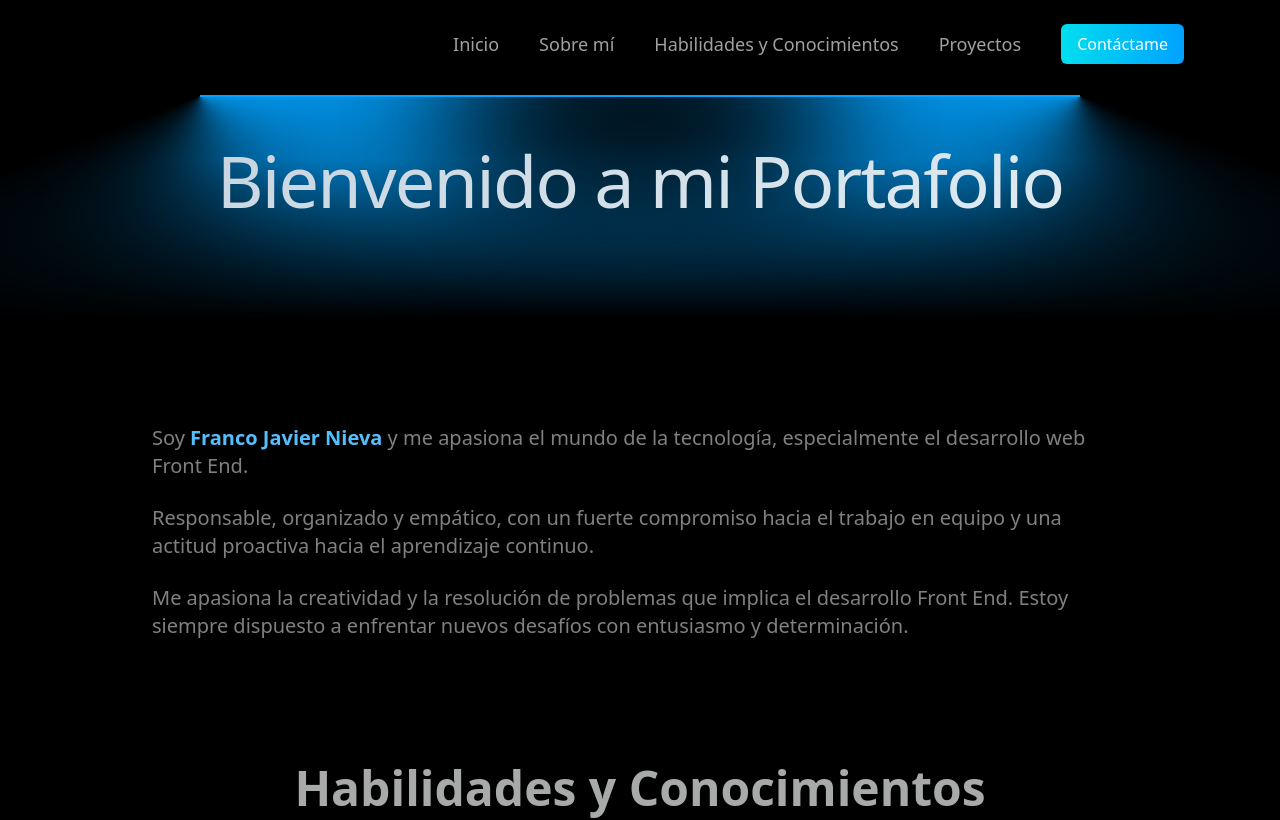
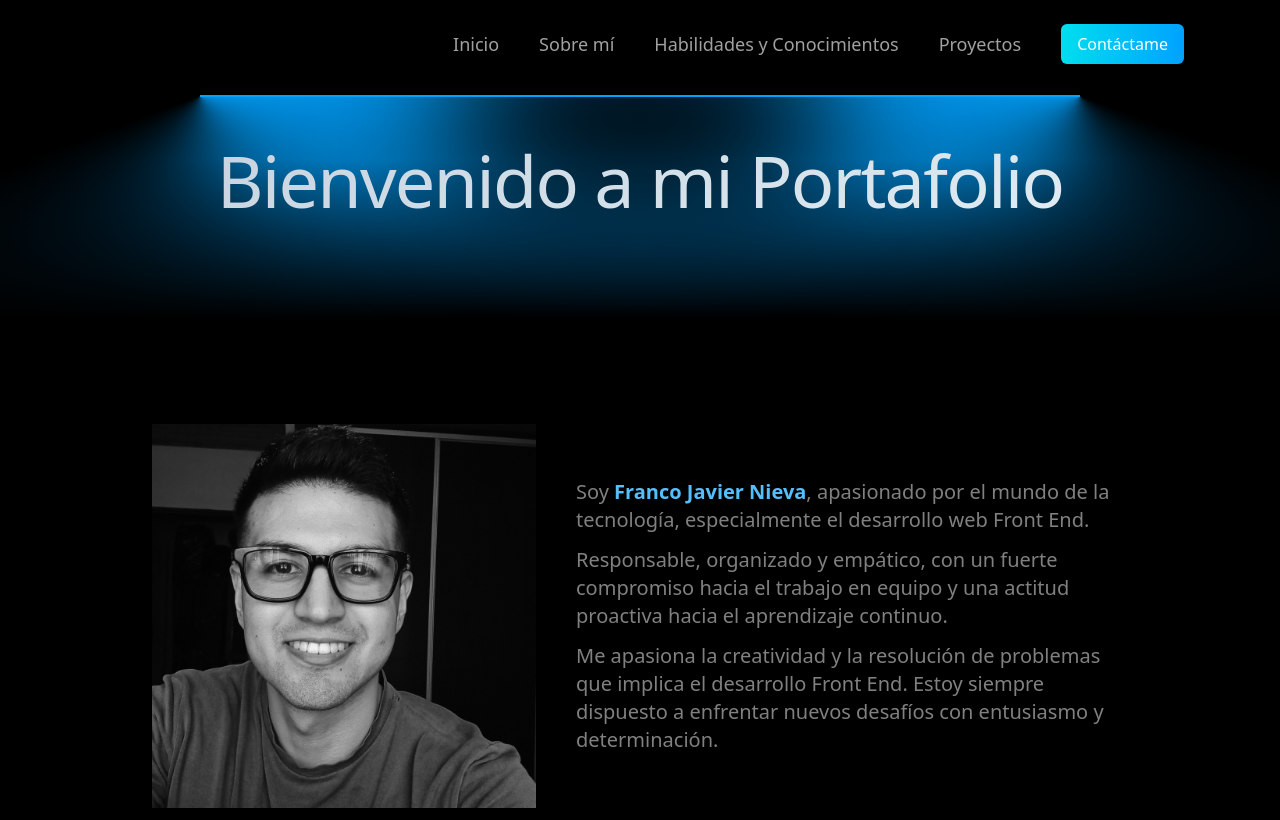
Before and after one commit to francojnieva/Mi-Portafolio, a React (Vite) app: page / in a window 1280 px wide. Shown: the top 820 px of the page. Built offline with nearby package versions, Linux system fonts and the light colour scheme.

Commit message:
add new photo

```diff
--- a/src/components/AboutMe/AboutMe.jsx
+++ b/src/components/AboutMe/AboutMe.jsx
@@ -1,10 +1,17 @@
+import FotoPerfil from '../../assets/perfil-byn.jpg'
+
 
 const AboutMe = () => {
     return (
-        <section className='font-medium -mt-40 pb-3 text-lg space-y-6 text-[#808080] px-6 lg:pb-28 lg:w-[85%] lg:mx-auto lg:px-14 lg:-mt-32 lg:text-xl'>
-            <p>Soy<span className=' text-[#55bffd] font-bold'> Franco Javier Nieva </span> y me apasiona el mundo de la tecnología, especialmente el desarrollo web Front End.</p>
-            <p>Responsable, organizado y empático, con un fuerte compromiso hacia el trabajo en equipo y una actitud proactiva hacia el aprendizaje continuo.</p>
-            <p>Me apasiona la creatividad y la resolución de problemas que implica el desarrollo Front End. Estoy siempre dispuesto a enfrentar nuevos desafíos con entusiasmo y determinación.</p>
+        <section className='font-medium -mt-40 pb-3 text-lg space-y-6 text-[#808080] px-6 lg:pb-28 lg:mx-auto lg:px-14 lg:-mt-32 lg:text-xl xl:w-[85%]'>
+            <section className=" flex flex-col items-center space-y-10 md:flex-row md:justify-content-between md:space-y-0 md:gap-10">
+                <img src={FotoPerfil} className='mx-auto w-72 shadow inset-shadow-indigo-500  md:w-80 lg:w-96' alt="Foto de Franco Nieva" title="Franco Javier Nieva" />
+                <div className=' space-y-3 2xl:w-[50%]'>
+                    <p>Soy<span className=' text-[#55bffd] font-bold text-xl'> Franco Javier Nieva</span>, apasionado por el mundo de la tecnología, especialmente el desarrollo web Front End.</p>
+                    <p>Responsable, organizado y empático, con un fuerte compromiso hacia el trabajo en equipo y una actitud proactiva hacia el aprendizaje continuo.</p>
+                    <p>Me apasiona la creatividad y la resolución de problemas que implica el desarrollo Front End. Estoy siempre dispuesto a enfrentar nuevos desafíos con entusiasmo y determinación.</p>
+                </div>
+            </section>
         </section>
     )
 }
```
Also changed, not shown: src/assets/inox-diseño.png (deleted), src/assets/perfil-byn.jpg (added).
